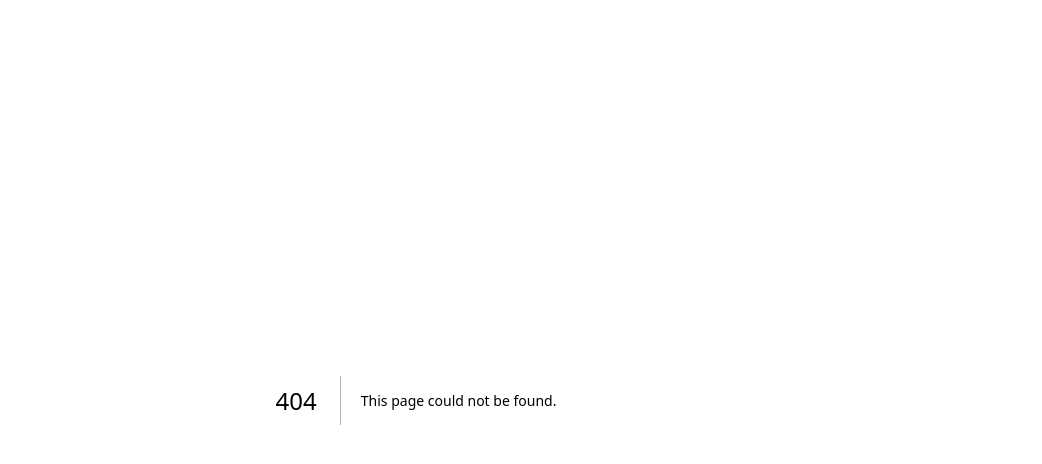
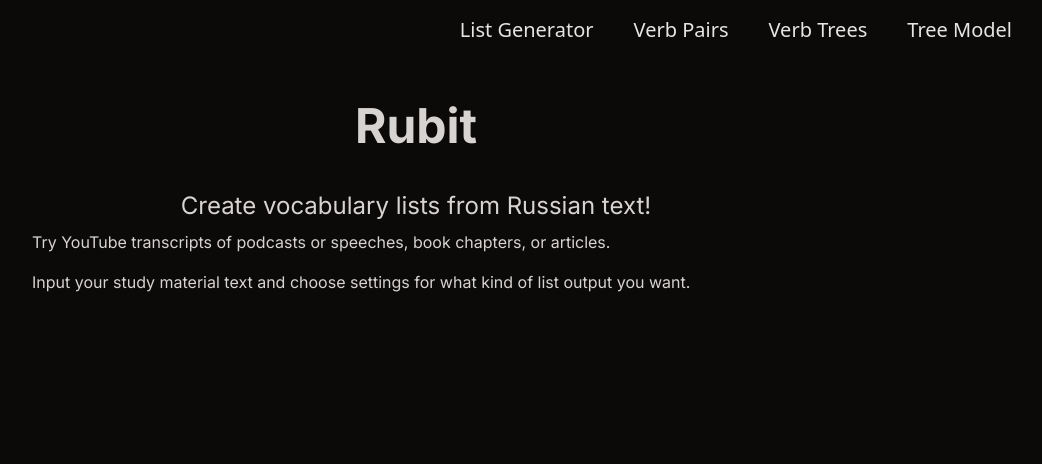
Before and after one commit to Noah3141/rubit_frontend, a Next.js app: page /tree-model in a window 1280 px wide. Before the commit this address had no page. Shown: the top 464 px of the page, without its empty margins (224-1266 px from the left). Built offline with nearby package versions, Linux system fonts and the light colour scheme.

Commit message:
Fleshed out a page template, routing, header

```diff
--- a/package.json
+++ b/package.json
@@ -14,6 +14,7 @@
     "next-auth": "^4.22.1",
     "react": "18.2.0",
     "react-dom": "18.2.0",
+    "react-loader-spinner": "^5.3.4",
     "zod": "^3.21.4"
   },
   "devDependencies": {
--- /dev/null
+++ b/src/components/footer.tsx
@@ -0,0 +1,7 @@
+import React from "react";
+
+const footer = () => {
+    return <div>footer</div>;
+};
+
+export default footer;
--- /dev/null
+++ b/src/components/header.tsx
@@ -0,0 +1,35 @@
+import Link from "next/link";
+import React from "react";
+
+const Header = () => {
+    return (
+        <div className="flex cursor-pointer flex-col border border-2 border-orange-600 bg-stone-900  sm:flex-row sm:justify-end sm:border-0 sm:bg-stone-950 sm:text-xl">
+            <Link
+                href="/"
+                className="border-b-2 border-transparent px-5 py-2 text-stone-200 transition duration-100 hover:bg-orange-600 hover:text-stone-200 sm:py-4  sm:hover:border-b-2 sm:hover:border-b-orange-600 sm:hover:bg-stone-950 sm:hover:text-orange-600"
+            >
+                <div>List Generator</div>
+            </Link>
+            <Link
+                href="/pairs"
+                className="border-b-2 border-transparent px-5 py-2 text-stone-200 transition duration-100 hover:bg-orange-600 hover:text-stone-200 sm:py-4 sm:hover:border-b-2 sm:hover:border-b-orange-600 sm:hover:bg-stone-950 sm:hover:text-orange-600"
+            >
+                <div>Verb Pairs</div>
+            </Link>
+            <Link
+                href="/trees"
+                className="border-b-2 border-transparent px-5 py-2 text-stone-200 transition duration-100 hover:bg-orange-600 hover:text-stone-200 sm:py-4 sm:hover:border-b-2 sm:hover:border-b-orange-600 sm:hover:bg-stone-950 sm:hover:text-orange-600"
+            >
+                <div>Verb Trees</div>
+            </Link>
+            <Link
+                href="/tree-model"
+                className="me-0 border-b-2 border-transparent px-5 py-2 text-stone-200 transition duration-100 hover:bg-orange-600 hover:text-stone-200 sm:me-6 sm:py-4 sm:hover:border-b-2 sm:hover:border-b-orange-600 sm:hover:bg-stone-950 sm:hover:text-orange-600"
+            >
+                <div>Tree Model</div>
+            </Link>
+        </div>
+    );
+};
+
+export default Header;
--- a/src/pages/index.tsx
+++ b/src/pages/index.tsx
@@ -2,26 +2,51 @@ import { type NextPage } from "next";
 import Head from "next/head";
 import Link from "next/link";
 import { MouseEventHandler, useState } from "react";
+import { Triangle } from "react-loader-spinner";
+import Header from "../components/header";
 
-// INCOMING DATA MATCHES OUTGOING FROM RUST
+// !) INCOMING DATA MATCHES OUTGOING FROM RUST
 type VocabEntry = {
-    form: string;
-    lemma: string;
+    // Raw vocab | other
+    form: string | null;
+    lemma: string | null;
+    // Verb Pairs | Raw Vocab | Verb Trees
+    imperfective: string | null;
+    perfective: string | null;
+    aspect: "Pf" | "Imp";
+    // Verb Trees | other
+    stem: string | null;
+    prefixes: string[] | null;
+    // Always given
     frequency: number;
+    // Raw Vocab | other
     part_of_speech: string | null;
 };
 
 type ListResponse = {
     list: VocabEntry[];
+    style: string;
     metadata: string;
 };
+
+enum LinkLanguage {
+    Russian = 0,
+    English = 1,
+}
 
 const Home: NextPage = () => {
     const [input, setInput] = useState("");
     const [breadth, setBreadth] = useState("Full List");
     const [style, setStyle] = useState("Raw Vocabulary");
 
-    const generateList = async (): Promise<ListResponse> => {
+    const [isListLoading, setIsListLoading] = useState<boolean>(false);
+    const [listData, setListData] = useState<ListResponse | undefined>(
+        undefined
+    );
+
+    const generateList = async () => {
+        // !) OUTGOING DATA MATCHES INCOMING PATTERN IN RUST
+        setIsListLoading(true);
         const res = await fetch("http://127.0.0.1:8000/russian/generate-list", {
             method: "POST",
             mode: "cors",
@@ -41,13 +66,17 @@ const Home: NextPage = () => {
         }
         const data = (await res.json()) as ListResponse;
 
-        return data;
+        if (typeof data == null || typeof data.list == null) {
+            throw new Error("Failed to fetch");
+        }
+        setIsListLoading(false);
+        setListData(data);
     };
 
     return (
         <>
             <Head>
-                <title>Create T3 App</title>
+                <title>Rubit - List Generator</title>
                 <meta name="description" content="Generated by create-t3-app" />
                 <link rel="icon" href="/favicon.ico" />
                 <link rel="preconnect" href="https://fonts.googleapis.com" />
@@ -57,6 +86,7 @@ const Home: NextPage = () => {
                     rel="stylesheet"
                 />
             </Head>
+            <Header />
             <main className="min-h-screen bg-stone-950 p-2 pb-16 pt-8 font-main  text-stone-300 sm:flex sm:flex-col sm:items-center sm:p-8">
                 <div className="px-4 transition-all duration-200 sm:w-[600px] md:w-[700px] lg:w-[800px]">
                     <section>
@@ -65,7 +95,7 @@ const Home: NextPage = () => {
                         </h1>
                         <div className="py-8">
                             <h3 className="text-center text-2xl">
-                                Сreate vocabulary lists from Russian text!
+                                Create vocabulary lists from Russian text!
                             </h3>
                             <p className="py-2">
                                 Try YouTube transcripts of podcasts or speeches,
@@ -74,32 +104,13 @@ const Home: NextPage = () => {
                             <p className="py-2">
                                 Input your study material text and choose
                                 settings for what kind of list output you want.
-                                You can set the "breadth" to include:
-                            </p>
-                            <ul>
-                                <li>"Full List" (all words)</li>
-                                <li>
-                                    "Broad List" (exclude the least common
-                                    words)
-                                </li>
-                                <li>
-                                    "Top Words" (only the most common words)
-                                </li>
-                                <li>
-                                    "Bottom Words" (only the least common words)
-                                </li>
-                            </ul>
-                            <p className="">
-                                "Raw Vocabulary" will return all words, while
-                                "Verb Pairs" will return the aspectual pairs in
-                                your text, and "Verb Trees" will return verbs in
-                                the tree model, in the simplest form: Root Forms
-                                (-Branch Forms)
                             </p>
                         </div>
                     </section>
 
+                    {/* BUTTON SECTION */}
                     <div className="pb-8">
+                        {/* Text Field */}
                         <div className="w-full ">
                             <textarea
                                 className=" h-36 w-full rounded-sm bg-stone-900 p-3 outline-none outline-2 outline-offset-[-2px] outline-orange-700"
@@ -108,10 +119,12 @@ const Home: NextPage = () => {
                                 id="inputField"
                             />
                         </div>
+                        {/* Buttons */}
                         <div className="flex flex-col sm:flex-row sm:justify-between">
                             <div className="">
+                                {/* Button 1 */}
                                 <select
-                                    className="mt-4 h-10 rounded-s-sm bg-stone-600 p-2 px-2 transition-all duration-100 hover:bg-orange-700  focus:ring-inset focus:ring-orange-800"
+                                    className="mt-4 h-10 w-1/2 rounded-s-sm bg-stone-600 p-2 px-2 transition-all duration-100 hover:bg-orange-700  focus:ring-inset focus:ring-orange-800 sm:w-auto"
                                     name="Output_Breadth"
                                     id="Output_Breadth"
                                     onChange={(e) => setBreadth(e.target.value)}
@@ -123,8 +136,9 @@ const Home: NextPage = () => {
                                     <option>Rare Words</option>
                                 </select>
 
+                                {/* Button 2 */}
                                 <select
-                                    className="mt-4 h-10 rounded-e-sm border-s-[1.5px] border-s-stone-700 bg-stone-600 p-2 px-2 ps-4 transition-all duration-100 hover:bg-orange-700  focus:ring-inset focus:ring-orange-800"
+                                    className="mt-4 h-10 w-1/2 rounded-e-sm border-s-[1.5px] border-s-stone-700 bg-stone-600 p-2 px-2 ps-4 transition-all duration-100 hover:bg-orange-700 focus:ring-inset focus:ring-orange-800  sm:w-auto"
                                     name="Output_Style"
                                     id="Output_Style"
                                     onChange={(e) => setStyle(e.target.value)}
@@ -135,9 +149,11 @@ const Home: NextPage = () => {
                                     <option>Verb Trees</option>
                                 </select>
                             </div>
+
+                            {/* Button 3 */}
                             <div>
                                 <button
-                                    className="mt-4 h-10 rounded-sm bg-stone-600 p-2 px-4 transition-all duration-100 hover:bg-orange-700 focus:ring-inset focus:ring-orange-800"
+                                    className="mt-4 h-10 w-full rounded-sm bg-stone-600 p-2 px-4 transition-all duration-100 hover:bg-orange-700 focus:ring-inset focus:ring-orange-800"
                                     title="Generate vocabulary list"
                                     type="submit"
                                     onClick={generateList}
@@ -149,15 +165,59 @@ const Home: NextPage = () => {
                         </div>
                     </div>
 
-                    <div>
-                        <p className="">
-                            All of the words will have links to
-                            Wiktionary/Викисловарь, which you can switch between
-                            using the button. If the key doesn't recognize a
-                            word, it will attempt to automatically update that
-                            word.
-                        </p>
-                    </div>
+                    {/* BUTTON SECTION END */}
+                    {/* LIST SECTION */}
+
+                    {listData ? (
+                        <VocabList {...listData} />
+                    ) : isListLoading ? (
+                        <div className="mt-8 flex flex-row justify-center">
+                            <Triangle
+                                height="90"
+                                width="90"
+                                color="#c2410c"
+                                ariaLabel="triangle-loading"
+                                wrapperStyle={{}}
+                                wrapperClass=""
+                                visible={true}
+                            />
+                        </div>
+                    ) : (
+                        <>
+                            <div>
+                                <ul>
+                                    You can set the "breadth" to include:
+                                    <li>"Full List" (all words)</li>
+                                    <li>
+                                        "Broad List" (exclude the least common
+                                        words)
+                                    </li>
+                                    <li>
+                                        "Top Words" (only the most common words)
+                                    </li>
+                                    <li>
+                                        "Bottom Words" (only the least common
+                                        words)
+                                    </li>
+                                </ul>
+                                <p className="">
+                                    "Raw Vocabulary" will return all words,
+                                    while "Verb Pairs" will return the aspectual
+                                    pairs in your text, and "Verb Trees" will
+                                    return verbs in the tree model, in the
+                                    simplest form: Root Forms (-Branch Forms)
+                                </p>
+                                <p className="">
+                                    All of the words will have links to
+                                    Wiktionary/Викисловарь, which you can switch
+                                    between using the button. If the key doesn't
+                                    recognize a word, it will attempt to
+                                    automatically update that word.
+                                </p>
+                            </div>
+                        </>
+                    )}
+                    {/* LIST SECTION END */}
                 </div>
             </main>
         </>
@@ -165,3 +225,60 @@ const Home: NextPage = () => {
 };
 
 export default Home;
+
+const VocabList = (listData: ListResponse) => {
+    const [linkLang, setLinkLang] = useState<LinkLanguage>(
+        LinkLanguage.English
+    );
+
+    if (listData.style === "Raw Vocabulary")
+        return (
+            <div>
+                <button
+                    onClick={() => {
+                        linkLang == LinkLanguage.English
+                            ? setLinkLang(LinkLanguage.Russian)
+                            : setLinkLang(LinkLanguage.English);
+                    }}
+                    className="float-right bg-stone-600 px-4 py-2 hover:bg-orange-700"
+                >
+                    Links: {linkLang == LinkLanguage.English ? "EN" : "RU"}
+                </button>
+                <ul>
+                    {listData.list.map(
+                        (vocabEntry: VocabEntry) =>
+                            vocabEntry.lemma && (
+                                <li key={vocabEntry.form}>
+                                    <a
+                                        className="hover:text-orange-700"
+                                        target="_blank"
+                                        href={
+                                            linkLang == LinkLanguage.English
+                                                ? `https://en.wiktionary.org/wiki/${vocabEntry.lemma}`
+                                                : `https://ru.wiktionary.org/wiki/${vocabEntry.lemma}`
+                                        }
+                                    >
+                                        {vocabEntry.lemma}
+                                    </a>{" "}
+                                    - {vocabEntry.frequency}
+                                </li>
+                            )
+                    )}
+                </ul>
+            </div>
+        );
+
+    if (listData.style === "Verb Pairs")
+        return (
+            <div>
+                <div></div>
+            </div>
+        );
+
+    if (listData.style === "Verb Trees")
+        return (
+            <div>
+                <div></div>
+            </div>
+        );
+};
--- /dev/null
+++ b/src/pages/tree-model.tsx
@@ -0,0 +1,46 @@
+import Head from "next/head";
+import React from "react";
+import Header from "~/components/header";
+
+const tree_model = () => {
+    return (
+        <>
+            <Head>
+                <title>Tree Model</title>
+                <meta name="description" content="Generated by create-t3-app" />
+                <link rel="icon" href="/favicon.ico" />
+                <link rel="preconnect" href="https://fonts.googleapis.com" />
+                <link rel="preconnect" href="https://fonts.gstatic.com" />
+                <link
+                    href="https://fonts.googleapis.com/css2?family=Inter:wght@100;400;500;700;800&display=swap"
+                    rel="stylesheet"
+                />
+            </Head>
+            <Header />
+            <main className="min-h-screen bg-stone-950 p-2 pb-16 pt-8 font-main  text-stone-300 sm:flex sm:flex-col sm:items-center sm:p-8">
+                <div className="px-4 transition-all duration-200 sm:w-[600px] md:w-[700px] lg:w-[800px]">
+                    <section>
+                        <h1 className="mb-2 mt-2 text-center text-5xl font-bold">
+                            Rubit
+                        </h1>
+                        <div className="py-8">
+                            <h3 className="text-center text-2xl">
+                                Create vocabulary lists from Russian text!
+                            </h3>
+                            <p className="py-2">
+                                Try YouTube transcripts of podcasts or speeches,
+                                book chapters, or articles.
+                            </p>
+                            <p className="py-2">
+                                Input your study material text and choose
+                                settings for what kind of list output you want.
+                            </p>
+                        </div>
+                    </section>
+                </div>
+            </main>
+        </>
+    );
+};
+
+export default tree_model;
--- a/src/styles/globals.css
+++ b/src/styles/globals.css
@@ -2,14 +2,8 @@
 @tailwind components;
 @tailwind utilities;
 
-@layer base {
+@layer components {
     .html {
         @apply overflow-hidden bg-stone-950;
     }
 }
-
-@layer components {
-    .my-custom-style {
-        /* ... */
-    }
-}
```
Also changed, not shown: src/server/auth.ts (indentation only), 1 other file (tests, documents, lock files or other folders).
